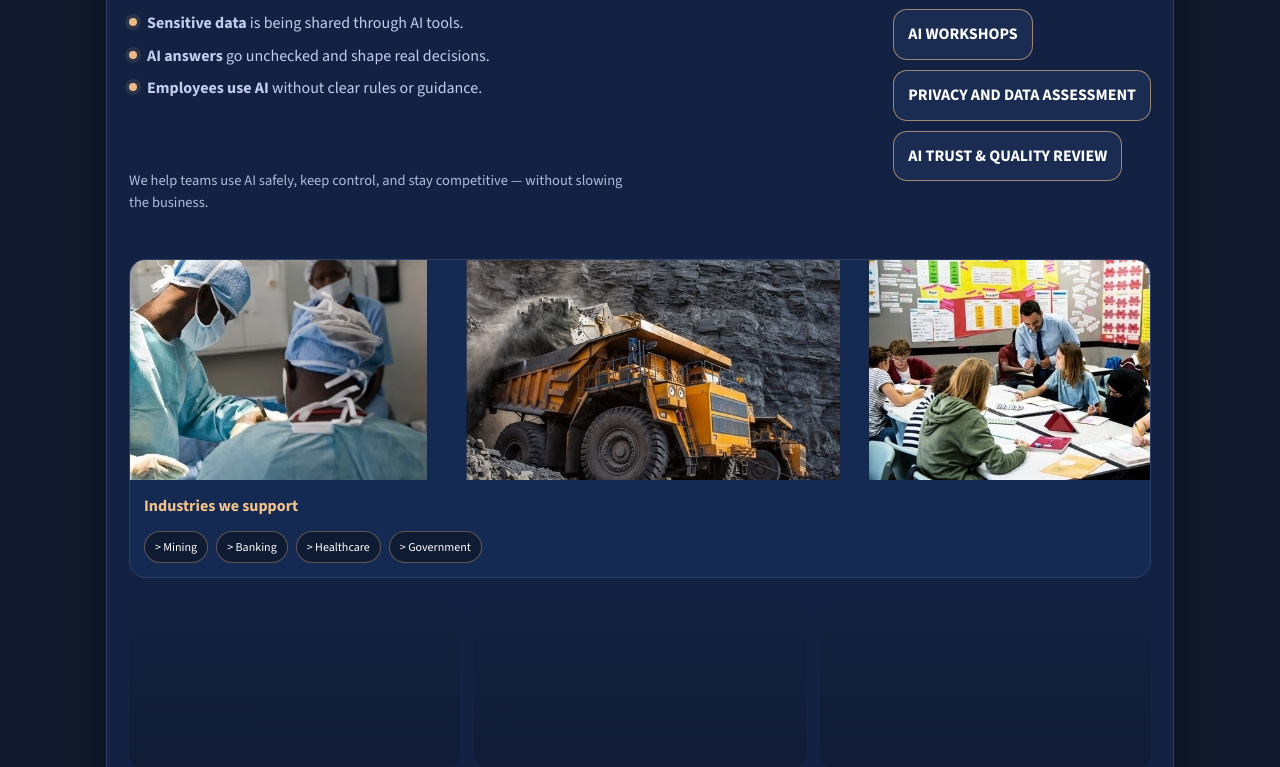
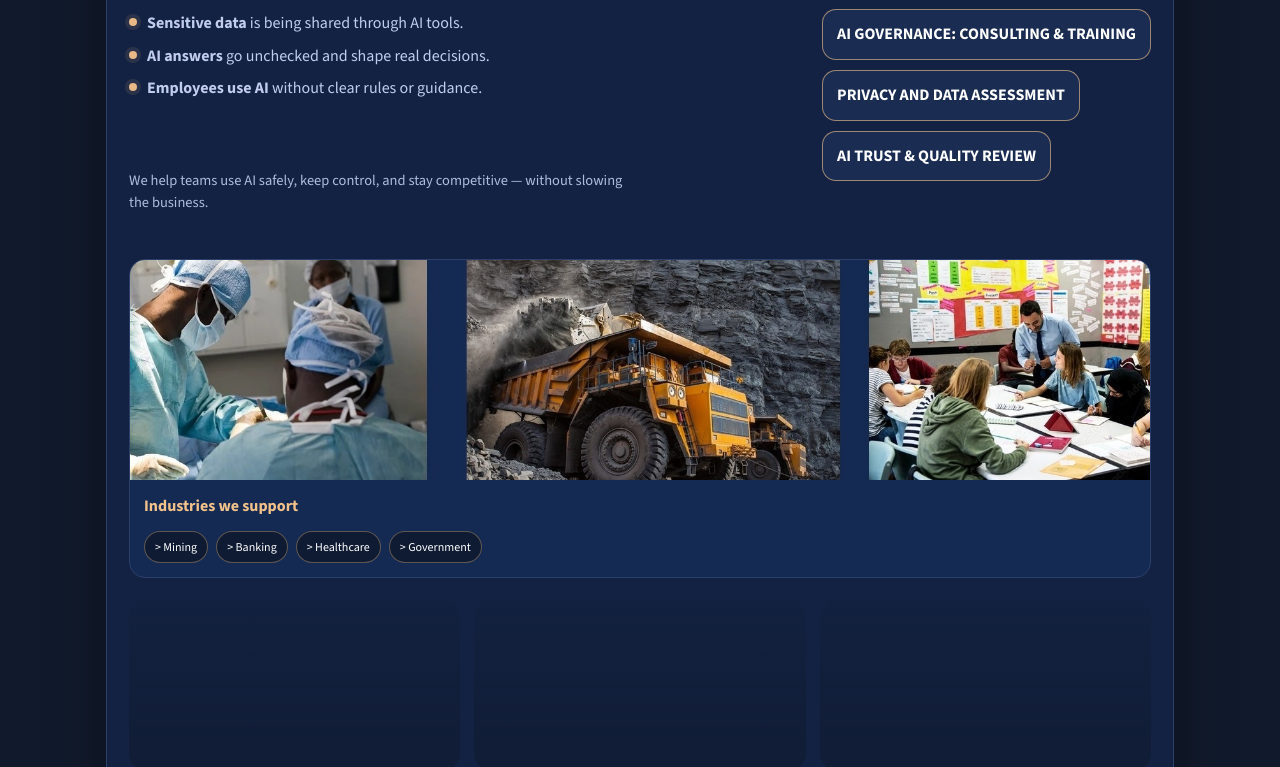
Before and after one commit to oxford13zero/BIONTech, a plain HTML site: page index.html in a window 1280 px wide. Shown: the part 296-1063 px from the top of the page. Drawn offline with nearby package versions, Linux system fonts and the light colour scheme.

Commit message:
Update index.html

```diff
--- a/index.html
+++ b/index.html
@@ -619,7 +619,7 @@
         </div>
 
         <div class="hero-ctas">
-          <a class="btn-primary" href="#ai-for-your-org">AI WORKSHOPS</a>
+          <a class="btn-primary" href="#ai-for-your-org">AI GOVERNANCE: CONSULTING & TRAINING</a>
           <a class="btn-primary" href="#ai-governance">PRIVACY AND DATA ASSESSMENT</a>
           <a class="btn-primary" href="#ai-governance">AI TRUST &amp; QUALITY REVIEW</a>
         </div>
```
